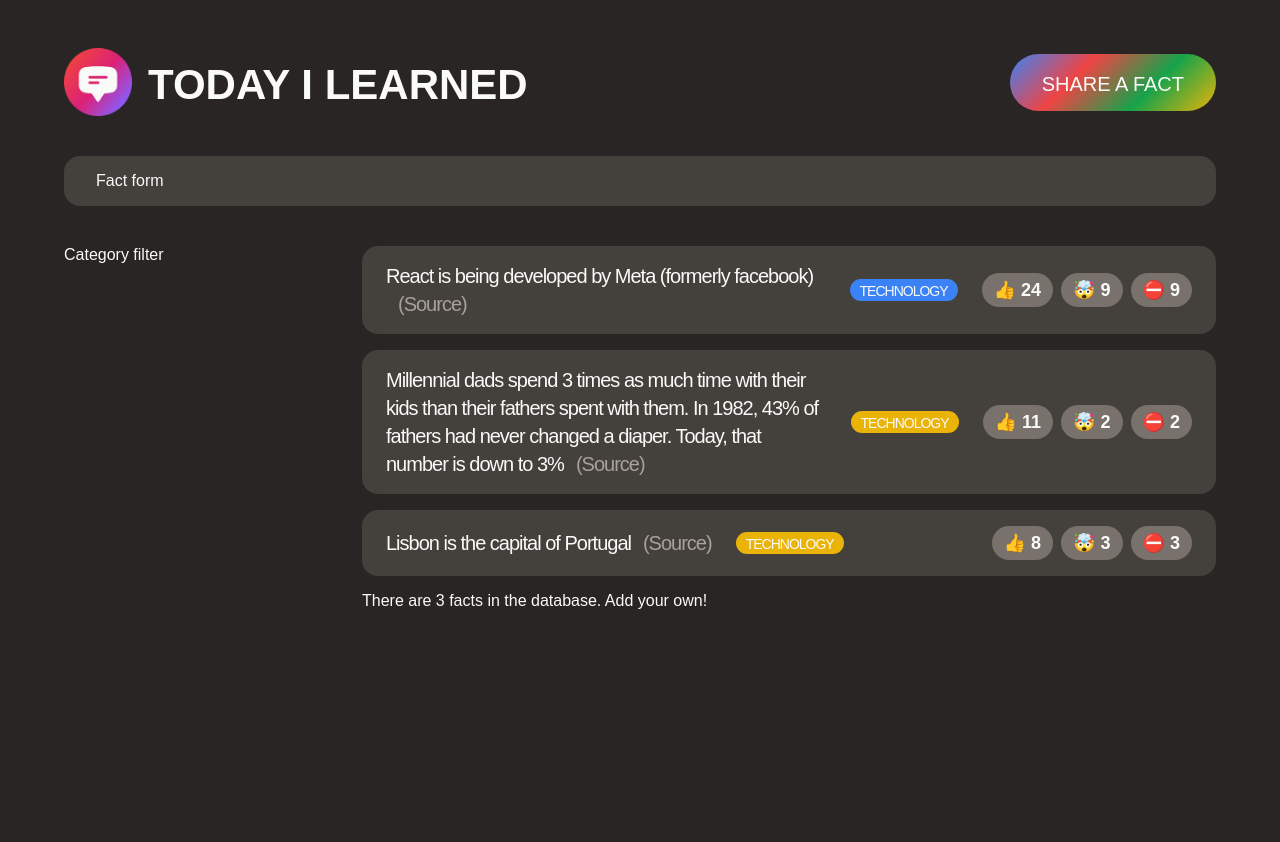
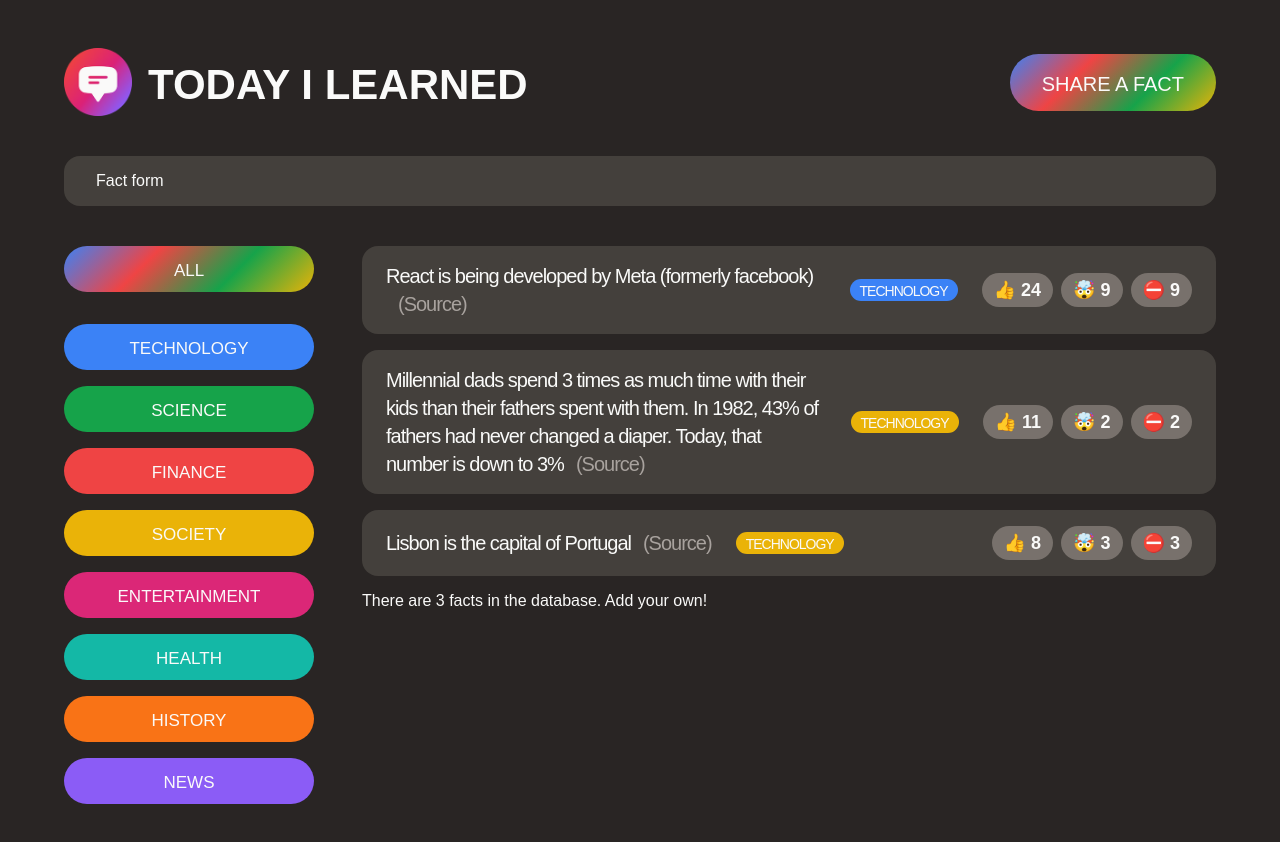
Before and after one commit to olaknowct/todayilearned, a React (Create React App) app: page / in a window 1280 px wide. Shown: the top 842 px of the page. Before the commit the page ends 800 px from the top, so only its background shows below. Built offline with nearby package versions, Linux system fonts and the light colour scheme; a web font is replaced by a local one.

Commit message:
populate categories UI

```diff
--- a/src/App.js
+++ b/src/App.js
@@ -1,15 +1,4 @@
 import './style.css';
-
-const CATEGORIES = [
-  { name: 'technology', color: '#3b82f6' },
-  { name: 'science', color: '#16a34a' },
-  { name: 'finance', color: '#ef4444' },
-  { name: 'society', color: '#eab308' },
-  { name: 'entertainment', color: '#db2777' },
-  { name: 'health', color: '#14b8a6' },
-  { name: 'history', color: '#f97316' },
-  { name: 'news', color: '#8b5cf6' },
-];
 
 const initialFacts = [
   {
@@ -70,9 +59,37 @@
 function NewFactForm() {
   return <form className='fact-form'>Fact form</form>;
 }
+
+const CATEGORIES = [
+  { name: 'technology', color: '#3b82f6' },
+  { name: 'science', color: '#16a34a' },
+  { name: 'finance', color: '#ef4444' },
+  { name: 'society', color: '#eab308' },
+  { name: 'entertainment', color: '#db2777' },
+  { name: 'health', color: '#14b8a6' },
+  { name: 'history', color: '#f97316' },
+  { name: 'news', color: '#8b5cf6' },
+];
+
 function CategoryFilter() {
-  return <aside>Category filter</aside>;
+  return (
+    <aside>
+      <ul>
+        <li className='category'>
+          <button className='btn btn-all-categories'>All</button>
+        </li>
+        {CATEGORIES.map((cat) => (
+          <li key={cat.name} className='category'>
+            <button className='btn btn-category' style={{ backgroundColor: cat.color }}>
+              {cat.name}
+            </button>
+          </li>
+        ))}
+      </ul>
+    </aside>
+  );
 }
+
 function FactList() {
   const facts = initialFacts;
   return (
```
